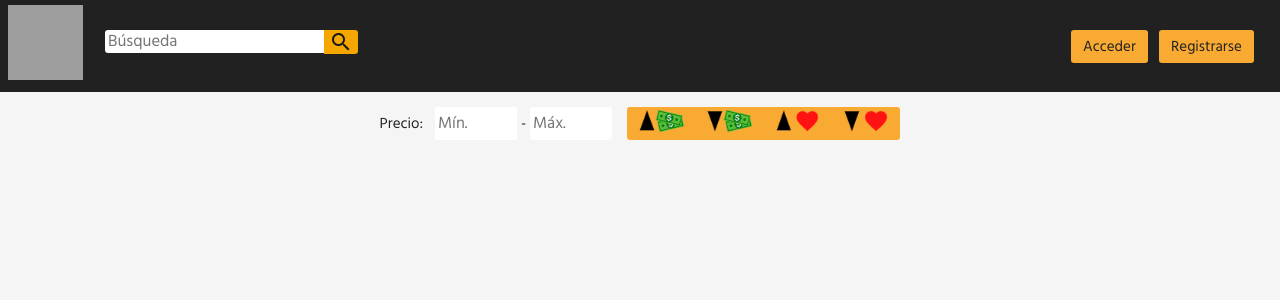
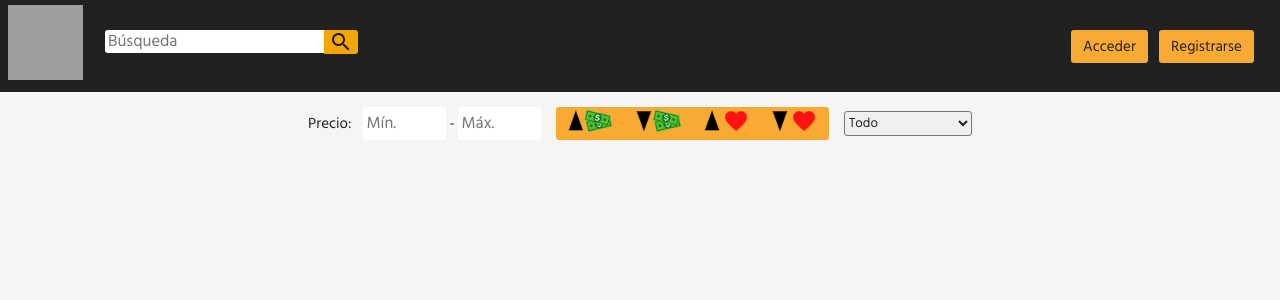
Before and after one commit to Dave86dev/monetae-f, a React (Create React App) app: page /search in a window 1280 px wide. Shown: the top 300 px of the page. Built offline with nearby package versions, Linux system fonts and the light colour scheme; grey boxes are pictures that could not be loaded.

Commit message:
Filtro categoría en búsqueda + componente dropdownCategories

```diff
--- a/src/components/dropdownCategories/dropdownCategories.jsx
+++ b/src/components/dropdownCategories/dropdownCategories.jsx
@@ -2,22 +2,28 @@
 import React from "react";
 
 
-class DropdownCategories extends React.Component {
+const DropdownCategories =props=> {
 
-	constructor (props) {
-		super(props);
-
-	};
-
-	render() {
 		return(
-			<div>
-				Soy el componente DropdownCategories
-			</div>
+			<select className="categoryDropdown br" name="category" value={props.category} onChange={props.handleChange}>
+				<option value="">{props.defaultCategory}</option>
+				<option value="aut">Automóvil</option>
+				<option value="ali">Alimentación</option>
+				<option value="bri">Bricolaje</option>
+				<option value="cul">Cultura</option>
+				<option value="dep">Deporte</option>
+				<option value="electrod">Electrodomésticos</option>
+				<option value="electron">Electrónica</option>
+				<option value="hog">Hogar</option>
+				<option value="jug">Juguetes</option>
+				<option value="vid">Videojuegos</option>
+				<option value="mod">Moda</option>
+				<option value="ofi">Oficina</option>
+				<option value="par">Parafarmacia</option>
+				<option value="cos">Cosmética</option>
+				<option value="otr">Otros</option>
+			</select>
 		);
-	};
-
-
 };
 
 
--- a/src/containers/addProduct/addProduct.jsx
+++ b/src/containers/addProduct/addProduct.jsx
@@ -4,6 +4,7 @@ import React from "react";
 
 import axios from "axios";
 import {getUrl, session} from "../../utils/uti";
+import DropdownCategories from "../../components/dropdownCategories/dropdownCategories";
 
 import './addProduct.scss';
 
@@ -51,7 +52,6 @@ class AddProduct extends React.Component {
 		if (ev.target.name === "description") {
 			this.updateDescriptionRemainingCharacters();
 		};
-
 
 	};
 
@@ -173,7 +173,7 @@ class AddProduct extends React.Component {
                 isActive: this.state.isActive === "true"
             };
 
-            console.log(body);
+
             await axios.post( getUrl(`/product/add?token=${sessionData.token}`), body);
 
 			// Muestro
@@ -186,8 +186,8 @@ class AddProduct extends React.Component {
 
 		} catch (err) {
 
-			if(err.response){
-                if(err.response.data) {
+			if (err.response) {
+                if (err.response.data) {
                     this.muestraError("Ha ocurrido un error añadiendo el producto.");
                 }
             }
@@ -248,7 +248,7 @@ class AddProduct extends React.Component {
                         <input className="inputaddProduct" type="text" placeholder="Stock Activo"  name="stockActivo" value={this.state.stockActivo}  onChange={this.handleChange} ></input>
                         <input className="inputaddProduct" type="text" placeholder="Localizacion"  name="location" value={this.state.location}  onChange={this.handleChange} ></input>
                         {/* <input className="inputaddProduct" type="text" placeholder="Categoría"  name="category" value={this.state.category}  onChange={this.handleChange} ></input> */}
-                        <select className="categoryDropdown br" name="category" value={this.state.category} onChange={this.handleChange}>
+                        {/* <select className="categoryDropdown br" name="category" value={this.state.category} onChange={this.handleChange}>
 					        	<option value="">Elige una categoría</option>
 					        	<option value="aut">Automóvil</option>
 					        	<option value="ali">Alimentación</option>
@@ -265,7 +265,14 @@ class AddProduct extends React.Component {
 					        	<option value="par">Parafarmacia</option>
 					        	<option value="cos">Cosmética</option>
 					        	<option value="otr">Otros</option>
-					    </select>
+					    </select> */}
+
+						<DropdownCategories
+							category={this.state.category}
+							handleChange={this.handleChange}
+							defaultCategory={"Elige una categoría"}
+						/>
+
                         <input className="inputaddProduct" type="text" placeholder="Link imagen 1"  name="image1" value={this.state.image1}  onChange={this.handleChange} ></input>
                         <input className="inputaddProduct" type="text" placeholder="Link imagen 2"  name="image2" value={this.state.image2}  onChange={this.handleChange} ></input>
                         <input className="inputaddProduct" type="text" placeholder="Link imagen 3"  name="image3" value={this.state.image3}  onChange={this.handleChange} ></input>
--- a/src/containers/searchResults/searchResults.jsx
+++ b/src/containers/searchResults/searchResults.jsx
@@ -6,6 +6,7 @@ import axios from "axios";
 
 import { rdx_productDetail, rdx_productSearchResults } from "../../redux/actions/products";
 import { getUrl } from "../../utils/uti";
+import DropdownCategories from "../../components/dropdownCategories/dropdownCategories";
 
 import "./searchResults.scss";
 
@@ -20,6 +21,7 @@ class SearchResults extends React.Component {
 			sort: "vd",
 			minPrice: "",
 			maxPrice: "",
+			category: "",
 
 			productList: [],
 		}
@@ -28,17 +30,32 @@ class SearchResults extends React.Component {
 
 
 
-	// componentDidMount() {
-	// };
+    handleChangeDropdown = (ev) =>{
+		this.setState({[ev.target.name]: ev.target.type === 'number' ? +ev.target.value : ev.target.value}, () => {
+			this.llamaAxios();
+		});
+	};
 
 
 
 	pulsaSort(tipo) {
-
-		this.setState({ sort: tipo });
+		this.setState({ sort: tipo }, () => {
+			this.llamaAxios();
+		});
+	};
 
 
-		axios.get( getUrl(`/product/get?title=${this.props.productSearchResults?.keywords}&sort=${tipo}`) ).then( (res) => {
+
+	llamaAxios() {
+
+		let queryTitle = `title=${this.props.productSearchResults?.keywords}`;
+		let querySort = `sort=${this.state.sort}`;
+		let queryCategory = `category=${this.state.category}`;
+		let queryMinPrice = `minPrice=${this.state.minPrice}`;
+		let queryMaxPrice = `minPrice=${this.state.maxPrice}`;
+
+
+		axios.get( getUrl(`/product/get?${queryTitle}&${querySort}&${queryCategory}`) ).then( (res) => {
 
 			rdx_productSearchResults({
 				keywords: this.props.productSearchResults.keywords,
@@ -48,7 +65,6 @@ class SearchResults extends React.Component {
 		}).catch( (err) => {
 			console.log( err );
 		});
-
 
 	};
 
@@ -118,7 +134,7 @@ class SearchResults extends React.Component {
 						Precio: <input type="text" className="ml2" placeholder="Mín." /> - <input type="text" placeholder="Máx." />
 					</div>
 
-					<div className="filtros ml3">
+					<div className="sort ml3">
 						<button onClick={() => {this.pulsaSort("pa")}} className="firstBtn">
 							<img src="/img/filter_price_asc.png" alt="filtro precio asc"/>
 						</button>
@@ -133,6 +149,15 @@ class SearchResults extends React.Component {
 						</button>
 
 					</div>
+
+					<div className="categorias ml3">
+						<DropdownCategories
+							category={this.state.category}
+							handleChange={this.handleChangeDropdown}
+							defaultCategory={"Todo"}
+						/>
+					</div>
+
 
 				</div>
 
--- a/src/containers/searchResults/searchResults.scss
+++ b/src/containers/searchResults/searchResults.scss
@@ -19,7 +19,7 @@
 			height: 2em;
 		}
 
-		.filtros {
+		.sort {
 
 			display: flex;
 			flex-direction: row;
```
